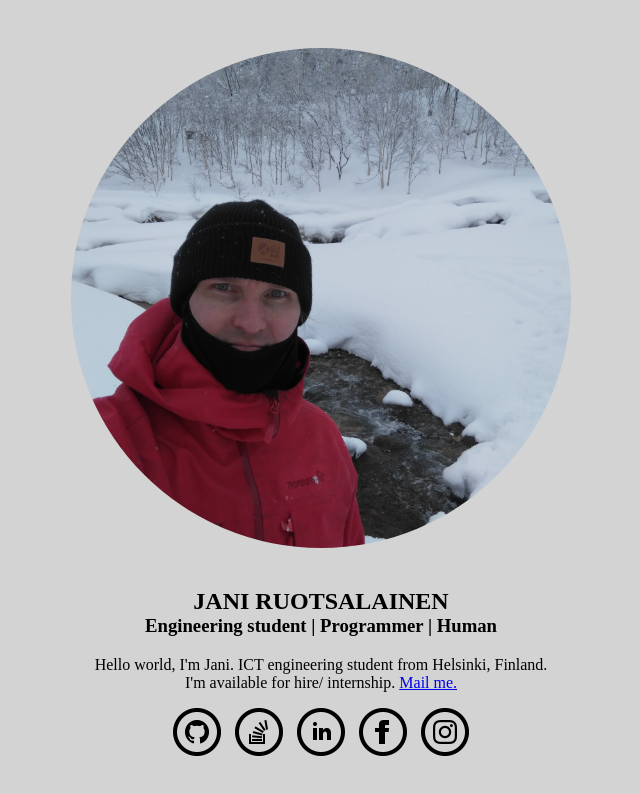
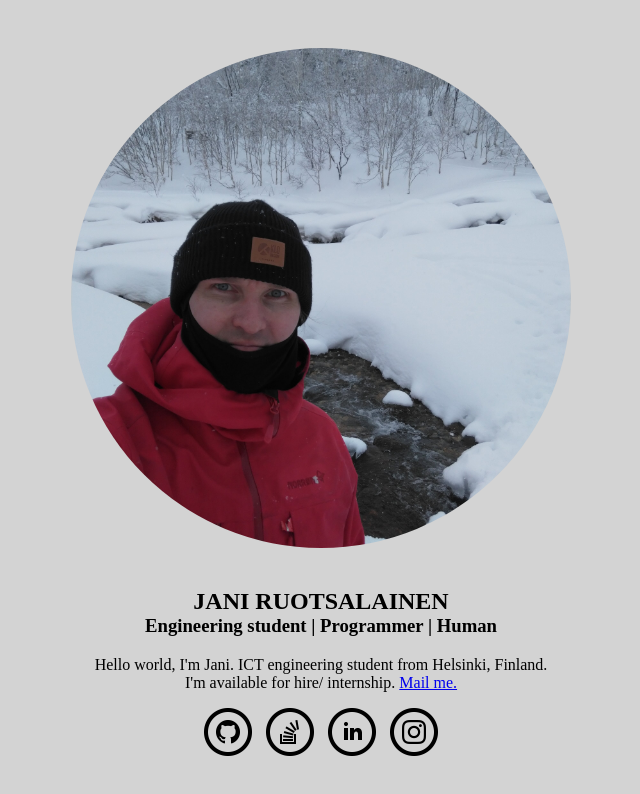
Before and after one commit to ruoja/ruoja.github.io, a plain HTML site: page index.html in a window 1280 px wide. Shown: the whole page, without its empty margins (319-959 px from the left). Drawn offline with Linux system fonts and the light colour scheme.

Commit message:
Update index.html

```diff
--- a/index.html
+++ b/index.html
@@ -25,7 +25,6 @@
                 <a class="social" href="https://github.com/ruoja"><img src="img/social/github-musta.png"></a>
                 <a class="social" href="http://stackoverflow.com/users/2235932/jani-ruotsalainen"><img src="img/social/stackoverflow-musta.png"></a>
                 <a class="social" href="http://fi.linkedin.com/pub/jani-ruotsalainen/45/433/500/en"><img src="img/social/linkedin-musta.png"></a>
-                <a class="social" href="https://www.facebook.com/ruoja74"><img src="img/social/facebook-musta.png"></a>
                 <a class="social" href="http://instagram.com/ruoja74"><img src="img/social/instagram-musta.png"></a>
             </p>
         </div>
```
